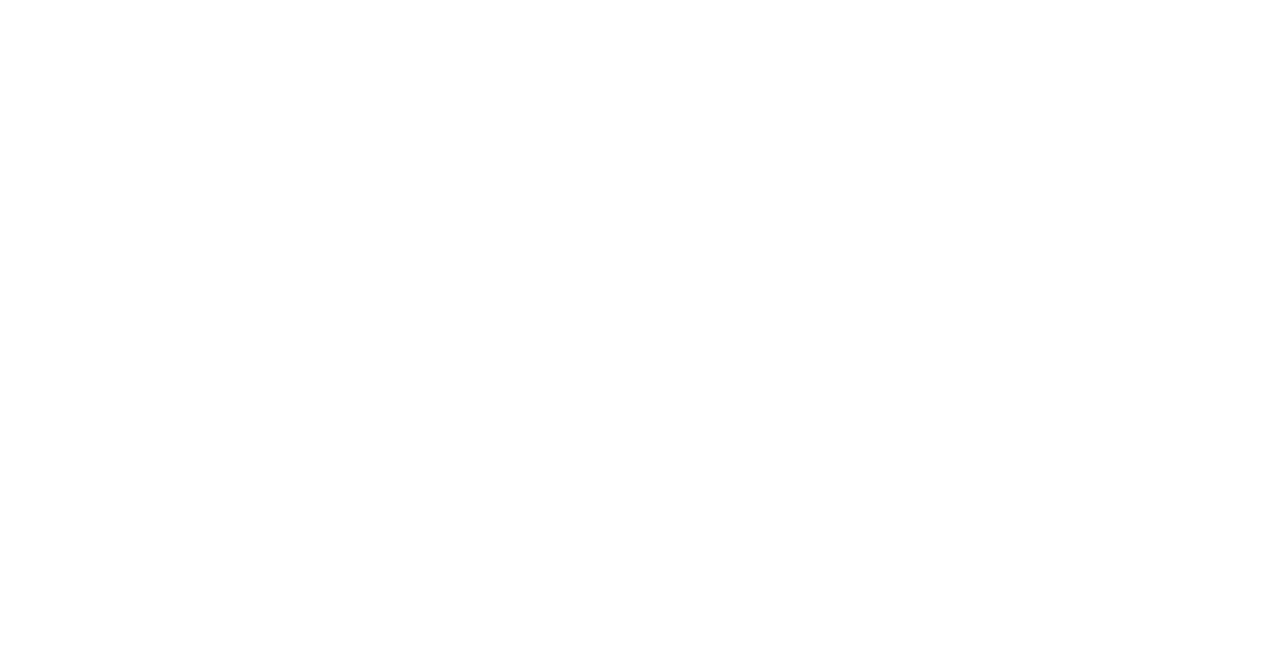
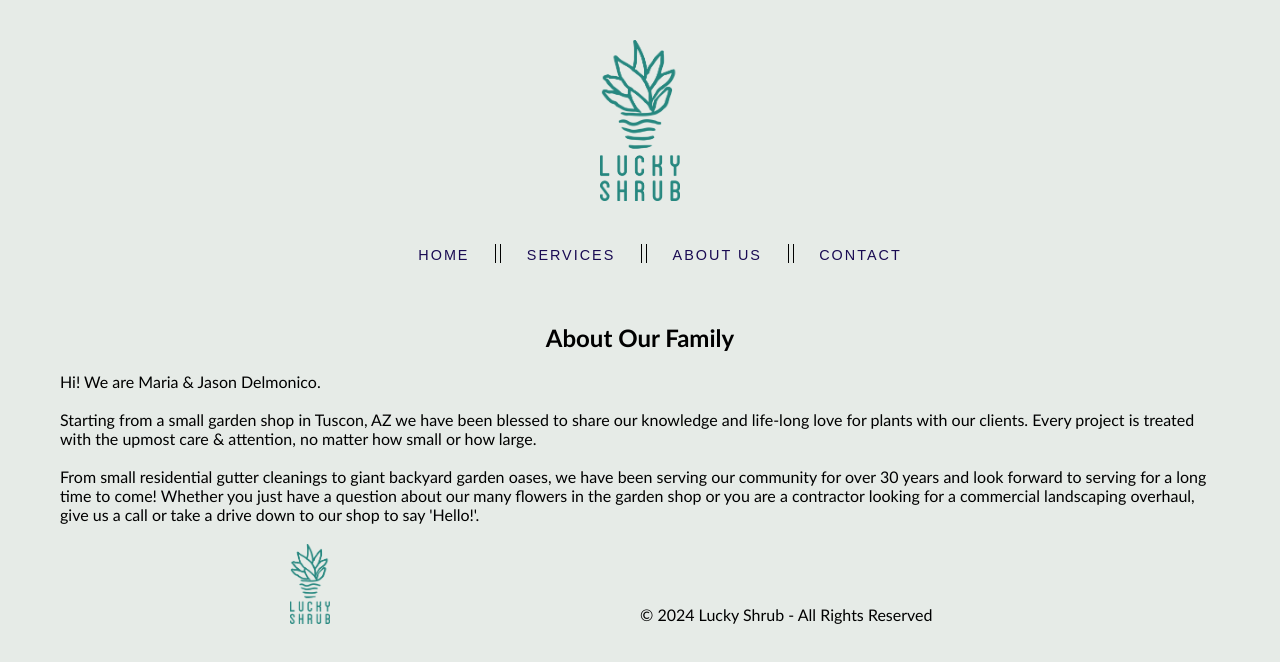
Before and after one commit to Stamich47/lucky-shrub-website, a plain HTML site: page about.html in a window 1280 px wide. Drawn offline with Linux system fonts and the light colour scheme.

Commit message:
Add 'About Us' Section

```diff
--- /dev/null
+++ b/about-styles.css
@@ -0,0 +1,131 @@
+* {
+  margin: 0;
+  padding: 0;
+  font-family: 'Trebuchet MS', 'Lucida Sans Unicode', 'Lucida Grande',
+    'Lucida Sans', Arial, sans-serif;
+}
+
+body {
+  margin: auto;
+  /* max-width: 1200px; */
+  background-color: #e6ebe7;
+}
+
+header > img {
+  width: 80px;
+}
+
+.container {
+  display: grid;
+  grid-template-columns: 1fr;
+  grid-template-rows: auto;
+  gap: 10px;
+  grid-template-areas:
+    'header'
+    'nav'
+    'main'
+    'footer';
+}
+
+header {
+  grid-area: header;
+  margin: auto;
+  margin-top: 5vh;
+}
+
+nav {
+  grid-area: nav;
+  margin: 30px auto;
+  padding-left: 40px;
+}
+
+nav > ul li {
+  display: inline-block;
+  margin: auto;
+  padding-left: 2vw;
+  padding-right: 2vw;
+  border-left: 1px solid black;
+  border-right: 1px solid black;
+}
+
+nav > ul :nth-child(4) {
+  border-right: none;
+}
+
+nav > ul :nth-child(1) {
+  border-left: none;
+}
+
+a {
+  text-transform: uppercase;
+  font-family: Arial, Helvetica, sans-serif;
+  letter-spacing: 2px;
+  font-size: 0.9em;
+}
+
+a:link {
+  text-decoration: none;
+  color: rgb(25, 10, 82);
+}
+
+a:visited {
+  text-decoration: none;
+  color: rgb(25, 10, 82);
+}
+
+a:hover {
+  color: rgb(16, 109, 109);
+}
+
+main {
+  grid-area: main;
+  display: grid;
+  grid-template-columns: auto;
+  grid-template-rows: auto;
+  grid-template-areas:
+    'about-title'
+    'about-text';
+  justify-items: center;
+  margin-bottom: 10px;
+  margin-top: 20px;
+  padding-left: 60px;
+  padding-right: 60px;
+}
+
+.logo {
+  display: flex;
+  grid-area: logo;
+  justify-content: center;
+  margin-right: 20px;
+}
+
+.logo > img {
+  max-width: 40px;
+}
+
+.copy {
+  grid-area: copy;
+  align-self: flex-end;
+}
+
+footer {
+  display: grid;
+  grid-area: footer;
+  grid-template-columns: 1fr 1fr;
+  grid-template-rows: 1fr;
+  grid-template-areas: 'logo copy';
+  margin-bottom: 20px;
+}
+
+.about-us-container {
+  display: grid;
+}
+
+main > h2 {
+  grid-area: about-title;
+  margin-bottom: 20px;
+}
+
+main > p {
+  grid-area: about-text;
+}
--- a/about.html
+++ b/about.html
@@ -0,0 +1,60 @@
+<!DOCTYPE html>
+<html lang="en">
+  <head>
+    <meta charset="UTF-8" />
+    <meta name="viewport" content="width=device-width, initial-scale=1.0" />
+    <meta name="description" content="Description TBD" />
+    <meta name="author" content="Lucky Shrub Garden Designs" />
+    <title>Lucky Shrub</title>
+    <!-- <link rel="stylesheet" href="styles.css" /> -->
+    <link rel="stylesheet" href="about-styles.css" />
+    <link rel="stylesheet" href="queries.css" />
+  </head>
+  <body>
+    <div class="container">
+      <header>
+        <img
+          src="./Lucky-Shrub-logos/Asset 2@3x.png"
+          alt="Lucky Shrub Design"
+        />
+      </header>
+      <nav>
+        <ul>
+          <li><a href="index.html">Home</a></li>
+          <li><a href="services.html">Services</a></li>
+          <li><a href="about.html">About Us</a></li>
+          <li><a href="contact.html">Contact</a></li>
+        </ul>
+      </nav>
+      <main>
+        <h2>About Our Family</h2>
+        <p class="about-subtext">
+          Hi! We are Maria & Jason Delmonico. <br /><br />Starting from a small
+          garden shop in Tuscon, AZ we have been blessed to share our knowledge
+          and life-long love for plants with our clients. Every project is
+          treated with the upmost care & attention, no matter how small or how
+          large. <br /><br />From small residential gutter cleanings to giant
+          backyard garden oases, we have been serving our community for over 30
+          years and look forward to serving for a long time to come! Whether you
+          just have a question about our many flowers in the garden shop or you
+          are a contractor looking for a commercial landscaping overhaul, give
+          us a call or take a drive down to our shop to say 'Hello!'.
+        </p>
+      </main>
+      <footer>
+        <div class="logo">
+          <img src="./Lucky-Shrub-logos/Asset 2@3x.png" />
+        </div>
+        <div class="copy">
+          <p>&copy 2024 Lucky Shrub - All Rights Reserved</p>
+        </div>
+      </footer>
+    </div>
+
+    <script src="script.js"></script>
+    <script
+      src="https://kit.fontawesome.com/7463a63535.js"
+      crossorigin="anonymous"
+    ></script>
+  </body>
+</html>
--- a/queries.css
+++ b/queries.css
@@ -60,7 +60,7 @@
     width: 100vw;
     min-width: 0;
     border-radius: 0;
-    box-shadow: 3px 7px 10px rgb(30, 75, 47);
+    box-shadow: 3px 5px 10px rgb(30, 75, 47);
   }
 
   .promo > h2 {
@@ -89,7 +89,7 @@
     margin: 10px;
     align-content: center;
     max-width: 100vw;
-    box-shadow: 3px 7px 10px rgb(30, 75, 47);
+    box-shadow: 3px 5px 10px rgb(30, 75, 47);
   }
 
   .services {
--- a/styles-grid.css
+++ b/styles-grid.css
@@ -279,3 +279,7 @@
   align-self: center;
   padding: 5px;
 }
+
+.about-us-container {
+  display: grid;
+}
```
Also changed, not shown: 1 other file.
